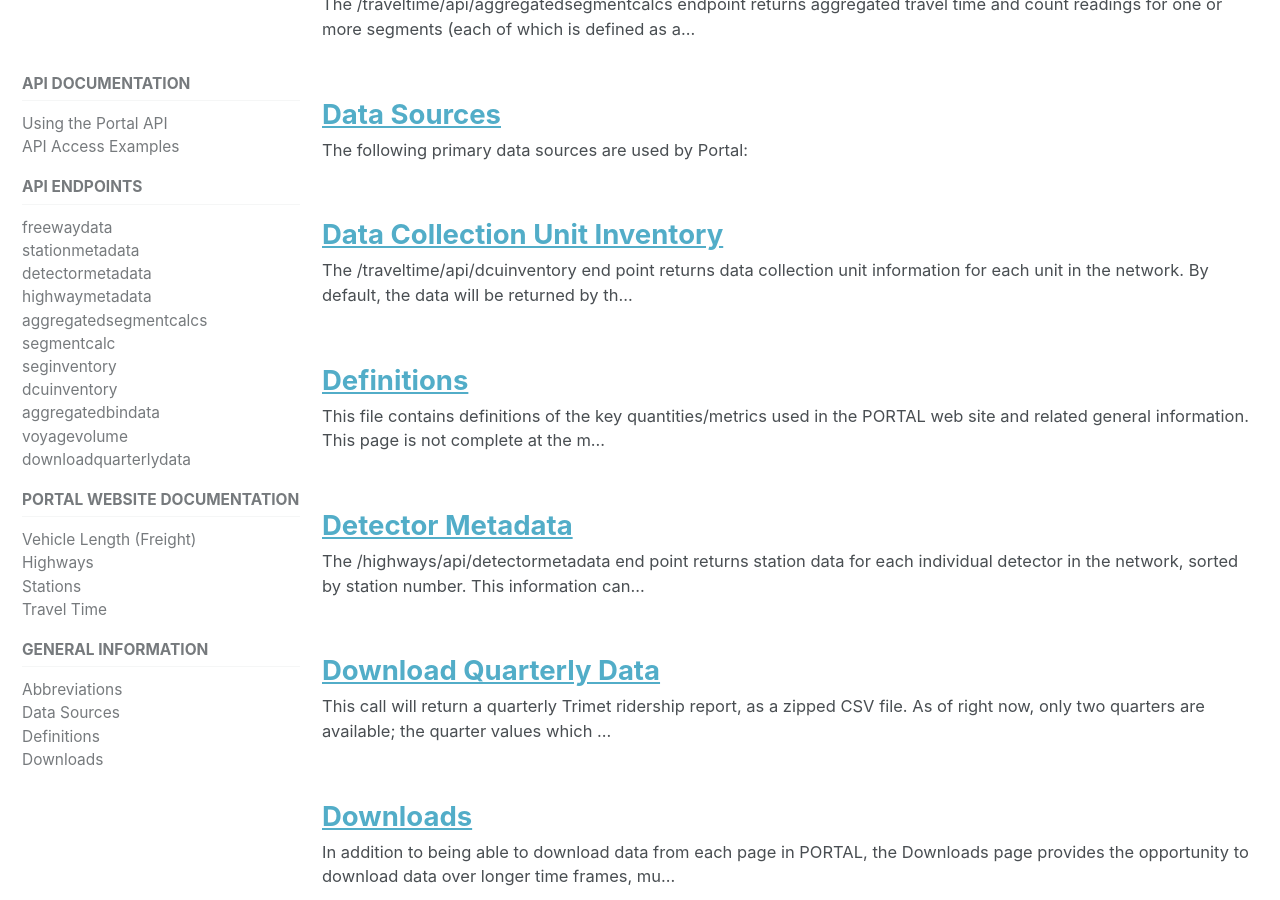
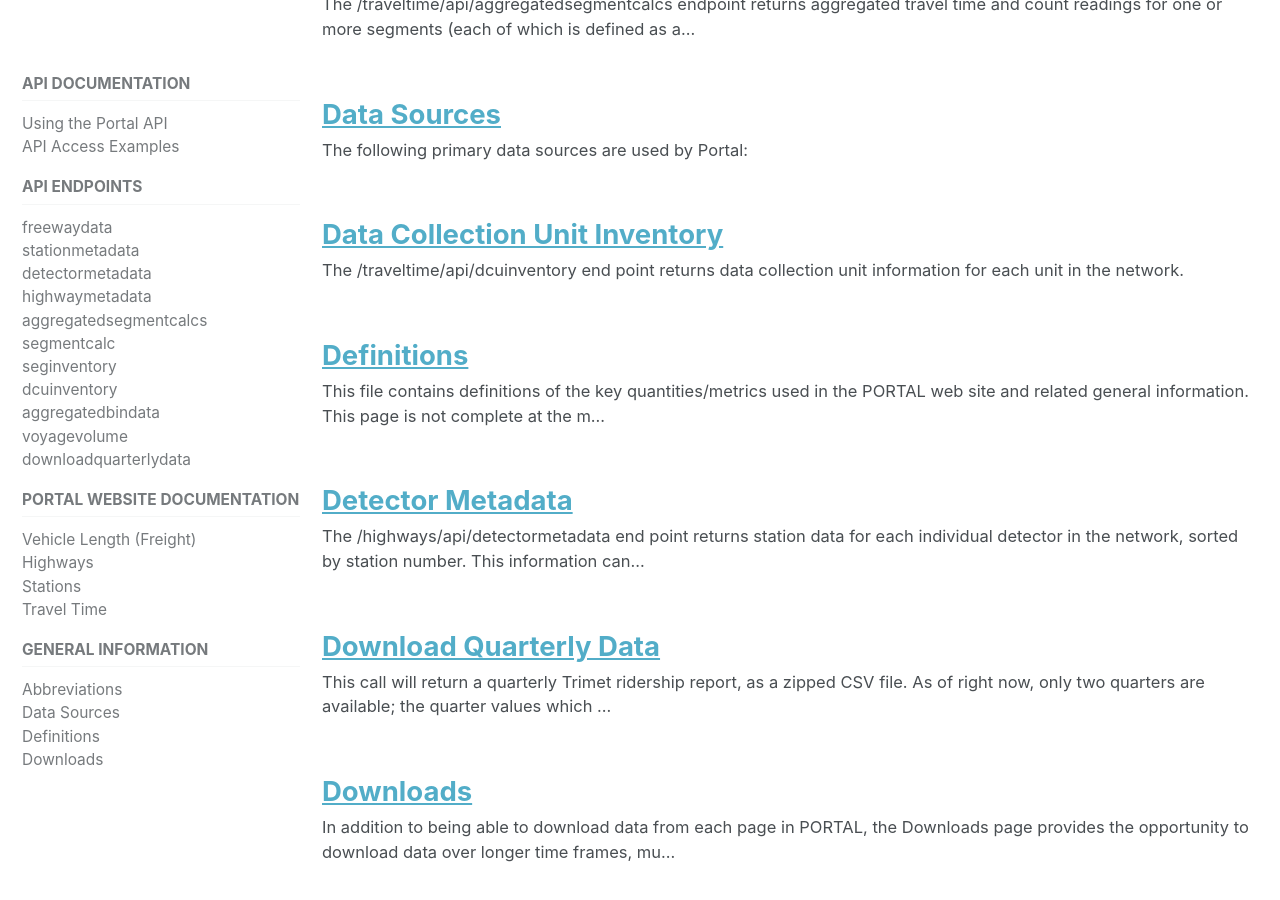
Before and after one commit to adus/portal-documentation, a Jekyll site: the page built from _pages/documentation.md, in a window 1280 px wide and 900 px high, scrolled down 821 px. Built offline with Jekyll 4.4.1, drawn with Linux system fonts in a browser that asks for light colours; nearby versions of some CDN libraries.

Commit message:
Update dcuinventory.md
Formatting and Standardization

````diff
--- a/_documents/dcuinventory.md
+++ b/_documents/dcuinventory.md
@@ -1,15 +1,16 @@
 ---
 title: "Data Collection Unit Inventory"
 ---
-The _/traveltime/api/dcuinventory_ end point returns data collection unit information for each unit in the network. By default, the data will be returned by this
-endpoint will be in JSON format.
+The _/traveltime/api/dcuinventory_ end point returns data collection unit information for each unit in the network.
+
+This endpoint returns data in JSON format by default.
 
 ## Parameters
 Detector Metadata takes the following Parameters
 
 | Name         | Required  | Description                                        | Type   | Example      |
 | ------------ | --------- | -------------------------------------------------- | ------ | ------------ |
-|  format      | No        | File format. Acceptable values are CSV or JSON     | string | CSV          |
+|  format      | No        | File format. Acceptable values are CSV or JSON     | String | CSV          |
 
 ## Example Request
 ```http://new.portal.its.pdx.edu:8080/traveltime/api/dcuinventory?format=csv```
````
